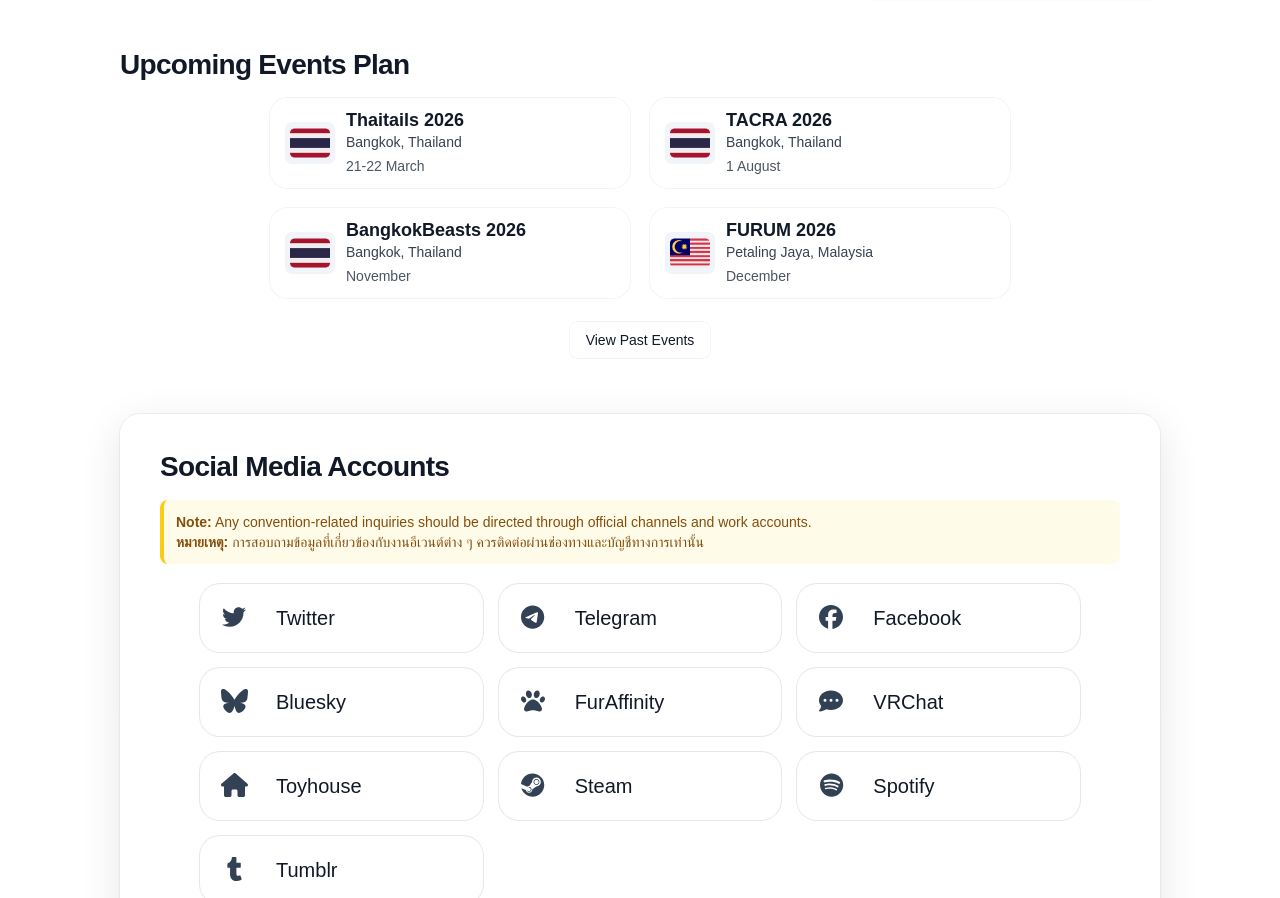
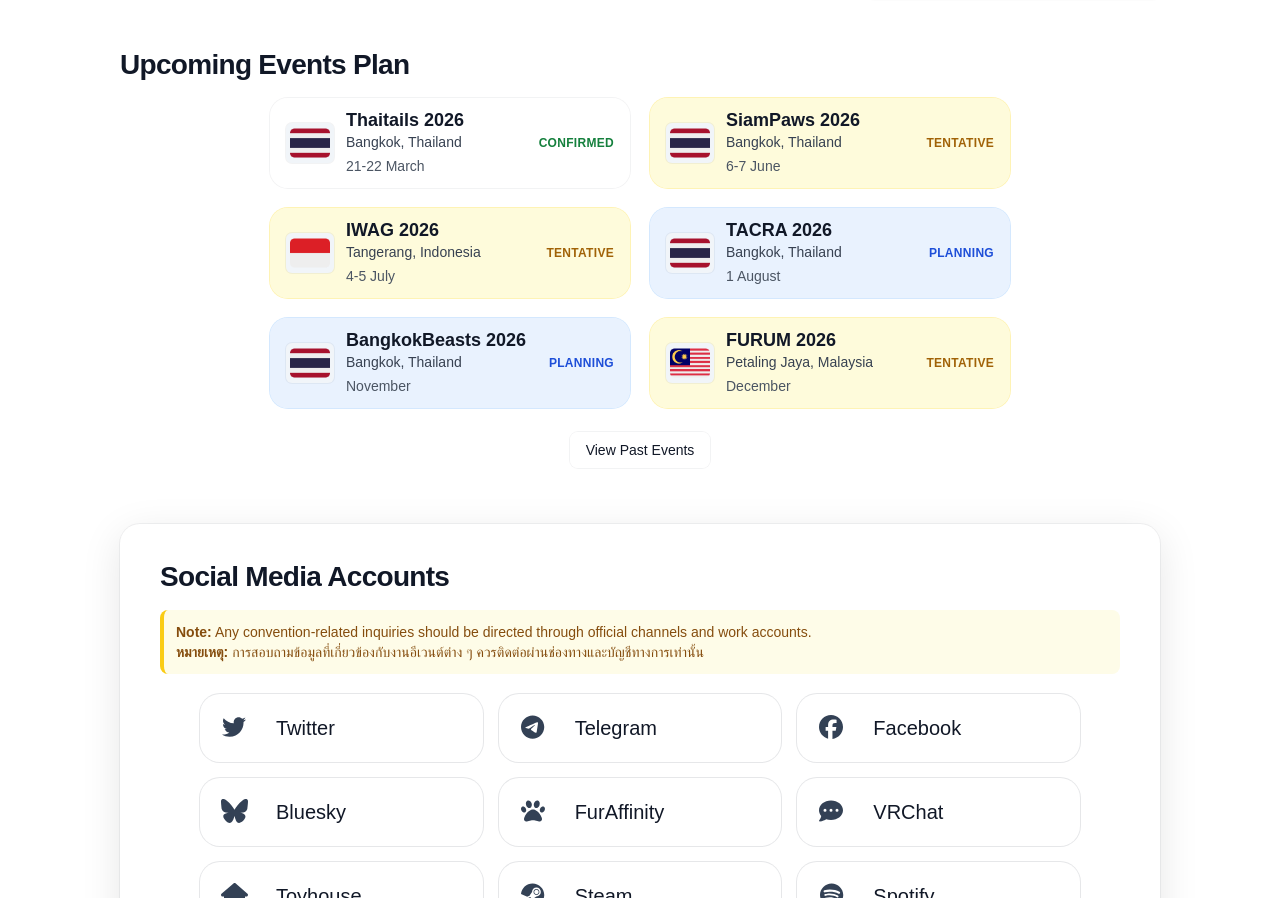
Before and after one commit to PemapolS/flowdy-site, a Next.js app: page / in a window 1280 px wide. Shown: the part 1066-1964 px from the top of the page. Built offline with nearby package versions, Linux system fonts and the light colour scheme; a web font is replaced by a local one.

Commit message:
event update w/ status

```diff
--- a/public/flags/index.js
+++ b/public/flags/index.js
@@ -3,11 +3,13 @@
 import flagTW from './tw.png';
 import flagAU from './au.png';
 import flagUK from './uk.png';
+import flagID from './id.png';
 
 export {
     flagMY,
     flagTH,
     flagTW,
     flagAU,
-    flagUK
+    flagUK,
+    flagID
 }
--- a/src/components/EventCard.jsx
+++ b/src/components/EventCard.jsx
@@ -1,9 +1,34 @@
-const EventCard = ({imgURL, label, date, location}) => {
+const EventCard = ({imgURL, label, date, location, status = "Confirmed"}) => {
+  const getStatusStyles = (status) => {
+    const styles = {
+      Confirmed: {
+        card: 'bg-white/60 dark:bg-slate-800/60 ring-slate-900/5 dark:ring-slate-700/20 hover:shadow-lg',
+        text: 'text-green-700 dark:text-green-300',
+      },
+      Planning: {
+        card: 'bg-blue-100/60 dark:bg-blue-900/30 ring-blue-300/40 dark:ring-blue-700/40 hover:shadow-lg',
+        text: 'text-blue-700 dark:text-blue-300',
+      },
+      Tentative: {
+        card: 'bg-yellow-100/60 dark:bg-yellow-900/30 ring-yellow-300/40 dark:ring-yellow-700/40 hover:shadow-lg',
+        text: 'text-yellow-700 dark:text-yellow-300',
+      },
+      Cancelled: {
+        card: 'bg-red-100/60 dark:bg-red-900/30 ring-red-300/40 dark:ring-red-700/40 hover:shadow-lg',
+        text: 'text-red-700 dark:text-red-300',
+      },
+    };
+    return styles[status] || styles.Confirmed;
+  };
+
+  const statusStyles = getStatusStyles(status);
+
   return (
     <article
       role="article"
-      className="group flex-none min-w-[220px] max-w-[360px] w-full rounded-[18px] bg-white/60 dark:bg-slate-800/60 ring-1 ring-slate-900/5 dark:ring-slate-700/20 hover:shadow-lg transition-transform duration-200 ease-out hover:-translate-y-1 px-4 py-3 flex items-center gap-3"
+      className={`font-ibm group flex-none min-w-[220px] max-w-[360px] w-full rounded-[18px] ring-1 transition-transform duration-200 ease-out hover:-translate-y-1 px-4 py-3 flex items-center gap-3 justify-between ${statusStyles.card}`}
     >
+        <div className="flex items-center gap-3 min-w-0 flex-1">
           <div className="w-12 h-10 flex-shrink-0 rounded-md overflow-hidden bg-slate-100 dark:bg-slate-700 flex items-center justify-center ring-1 ring-slate-900/5 dark:ring-0">
               {imgURL ? (
                 <img src={imgURL.src} alt={label} className="w-full h-full p-1 object-cover" />
@@ -19,6 +44,13 @@
               <p className="text-gray-700 dark:text-gray-300 text-sm truncate">{location}</p>
               <p className="text-gray-600 dark:text-gray-400 text-sm mt-1">{date}</p>
           </div>
+        </div>
+
+        <div className="flex-shrink-0 ml-2">
+          <p className={`${statusStyles.text} text-xs font-semibold uppercase tracking-wide text-right`}>
+            {status}
+          </p>
+        </div>
     </article>
   )
 }
--- a/src/constants/index.js
+++ b/src/constants/index.js
@@ -1,4 +1,4 @@
-import { flagTH, flagMY, flagTW, flagAU, flagUK } from "../../public/flags";
+import { flagTH, flagMY, flagTW, flagAU, flagUK, flagID } from "../../public/flags";
 import { faTwitter, faFacebook, faTelegram, faBluesky, faTumblr, faSteam, faSpotify } from '@fortawesome/free-brands-svg-icons'
 import { faHouse, faPaw, faCommentDots } from '@fortawesome/free-solid-svg-icons'
 
@@ -162,28 +162,48 @@
         label: "Thaitails 2026",
         location: "Bangkok, Thailand",
         date: "21-22 March",
-        year: "2026"
+        year: "2026",
+        status: "Confirmed"
+    },
+    {
+        imgURL: flagTH,
+        label: "SiamPaws 2026",
+        location: "Bangkok, Thailand",
+        date: "6-7 June",
+        year: "2026",
+        status: "Tentative"
+    },
+    {
+        imgURL: flagID,
+        label: "IWAG 2026",
+        location: "Tangerang, Indonesia",
+        date: "4-5 July",
+        year: "2026",
+        status: "Tentative"
     },
     {
         imgURL: flagTH,
         label: "TACRA 2026",
         location: "Bangkok, Thailand",
         date: "1 August",
-        year: "2026"
+        year: "2026",
+        status: "Planning"
     },
     {
         imgURL: flagTH,
         label: "BangkokBeasts 2026",
         location: "Bangkok, Thailand",
         date: "November",
-        year: "2026"
+        year: "2026",
+        status: "Planning"
     },
     {
         imgURL: flagMY,
         label: "FURUM 2026",
         location: "Petaling Jaya, Malaysia",
         date: "December",
-        year: "2026"
+        year: "2026",
+        status: "Tentative"
     }
 ]
 
```
Also changed, not shown: public/flags/id.png (added). Lines whose indentation alone changed are shown as unchanged.
